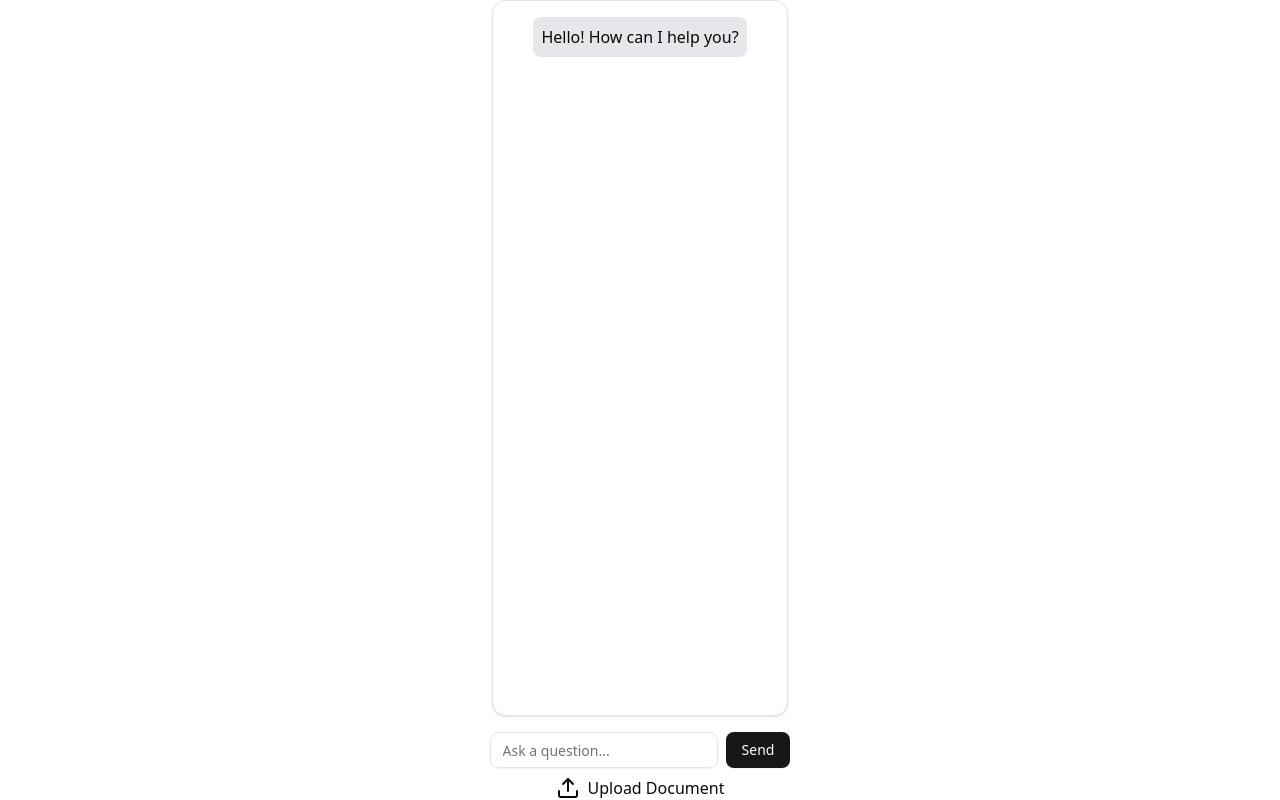
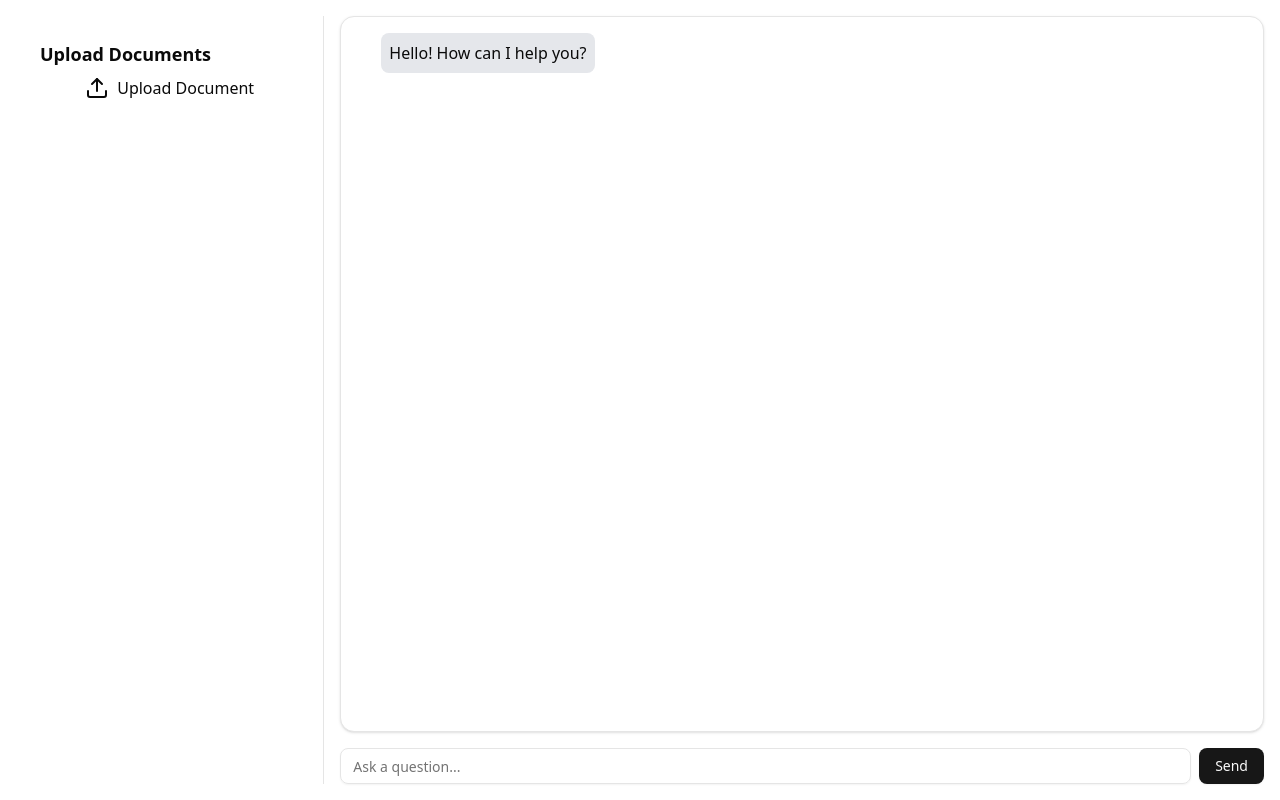
Before and after one commit to moreshwarnabar/udi-chatbot, a React (Vite) app in the folder frontend/frontend-int/: page / in a window 1280 px wide. Built offline with nearby package versions, Linux system fonts and the light colour scheme.

Commit message:
updated layout

```diff
--- a/frontend/frontend-int/src/App.tsx
+++ b/frontend/frontend-int/src/App.tsx
@@ -28,14 +28,18 @@ const App = () => {
   };
 
   return (
-    <div className="flex flex-col items-center justify-center min-h-svh">
+    <div className="flex h-screen p-4 gap-4">
+      <div className="w-1/4 p-4 border-r">
+        <UploadFile file={file} fileUploadHandler={handleFileUpload} />
+      </div>
+      <div className="w-3/4 flex flex-col">
         <ChatWindow messages={messages} />
         <ChatInput
           input={input}
           onChangeHandler={e => setInput(e.target.value)}
           onClickHandler={handleSendMessage}
         />
-      <UploadFile file={file} fileUploadHandler={handleFileUpload} />
+      </div>
     </div>
   );
 };
--- a/frontend/frontend-int/src/components/UploadFile.tsx
+++ b/frontend/frontend-int/src/components/UploadFile.tsx
@@ -8,7 +8,9 @@ interface UploadFileProps {
 
 const UploadFile = ({ file, fileUploadHandler }: UploadFileProps) => {
   return (
-    <div className="mt-2 flex items-center gap-2">
+    <>
+      <h2 className="text-lg font-semibold m-2">Upload Documents</h2>
+      <div className="flex flex-col items-center gap-2">
         <Input
           type="file"
           onChange={fileUploadHandler}
@@ -23,6 +25,7 @@ const UploadFile = ({ file, fileUploadHandler }: UploadFileProps) => {
         </label>
         {file && <span className="text-sm text-gray-500">{file.name}</span>}
       </div>
+    </>
   );
 };
 
```
Lines whose indentation alone changed are shown as unchanged.
